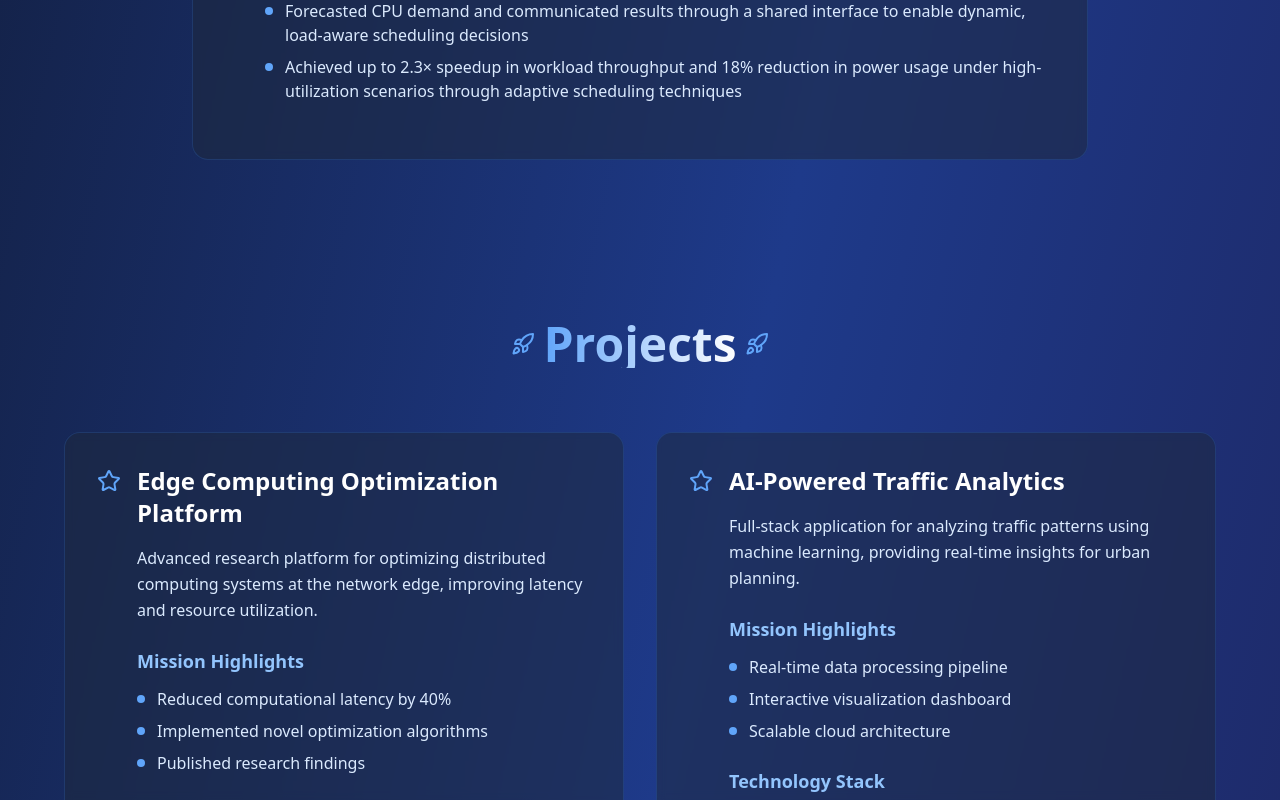
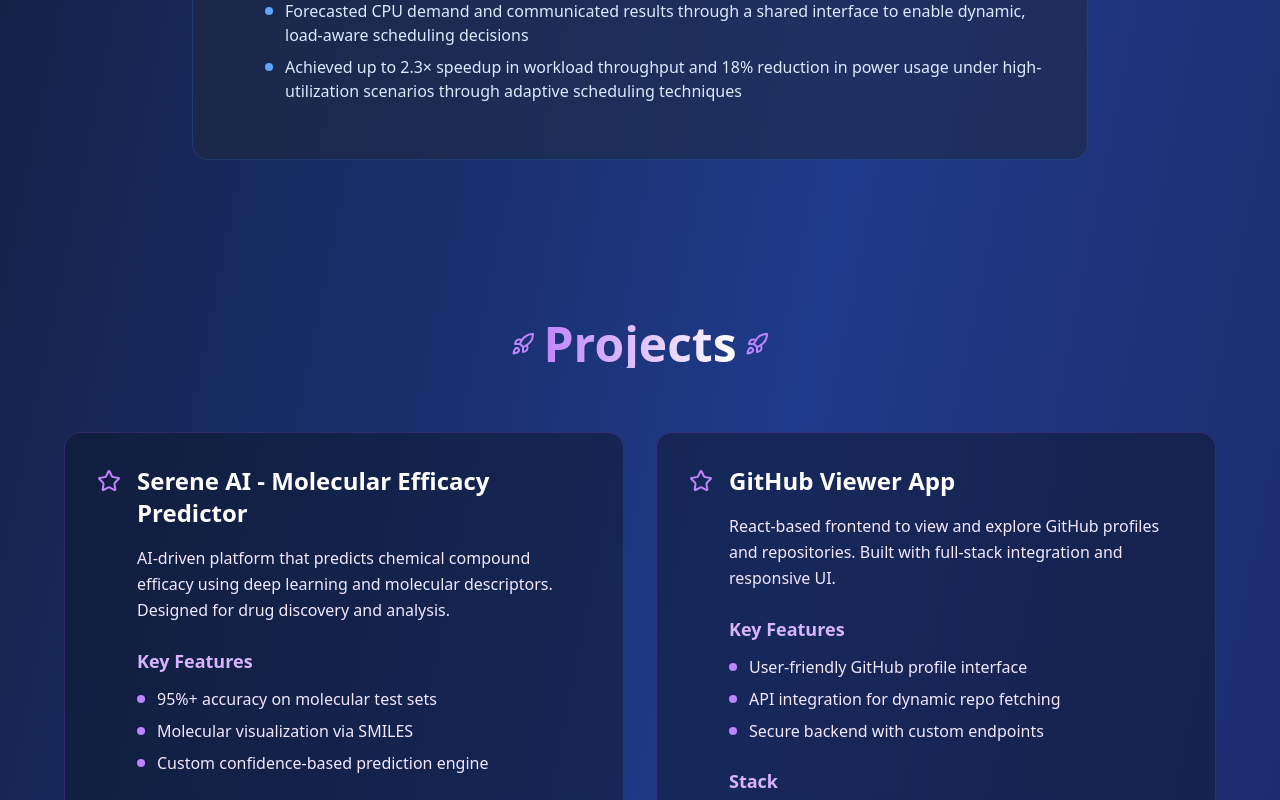
Before and after one commit to EugeneBertrand/Eugene-Bertrand, a React (Vite) app: page / in a window 1280 px wide. Shown: the part 2000-2800 px from the top of the page. Built offline with nearby package versions, Linux system fonts and the light colour scheme.

Commit message:
Update Projects.tsx

```diff
--- a/src/components/Projects.tsx
+++ b/src/components/Projects.tsx
@@ -1,78 +1,137 @@
 import { Star, Rocket } from "lucide-react";
-const projects = [{
-  title: "Edge Computing Optimization Platform",
-  description: "Advanced research platform for optimizing distributed computing systems at the network edge, improving latency and resource utilization.",
-  technologies: ["Python", "TensorFlow", "Docker", "Kubernetes", "C++"],
-  highlights: ["Reduced computational latency by 40%", "Implemented novel optimization algorithms", "Published research findings"]
-}, {
-  title: "AI-Powered Traffic Analytics",
-  description: "Full-stack application for analyzing traffic patterns using machine learning, providing real-time insights for urban planning.",
-  technologies: ["React", "Node.js", "Python", "PostgreSQL", "AWS"],
-  highlights: ["Real-time data processing pipeline", "Interactive visualization dashboard", "Scalable cloud architecture"]
-}, {
-  title: "Embedded System Controller",
-  description: "Firmware development for IoT devices with real-time data collection and wireless communication capabilities.",
-  technologies: ["C", "ARM Cortex", "FreeRTOS", "Bluetooth", "I2C"],
-  highlights: ["Low-power system design", "Wireless sensor networking", "Real-time operating system integration"]
-}, {
-  title: "Distributed Computing Framework",
-  description: "Scalable framework for distributed machine learning workloads across multiple compute nodes with fault tolerance.",
-  technologies: ["Go", "gRPC", "Redis", "MongoDB", "Apache Kafka"],
-  highlights: ["Fault-tolerant architecture", "Auto-scaling capabilities", "High-throughput data processing"]
-}];
+
+const projects = [
+  {
+    title: "Serene AI - Molecular Efficacy Predictor",
+    description:
+      "AI-driven platform that predicts chemical compound efficacy using deep learning and molecular descriptors. Designed for drug discovery and analysis.",
+    technologies: ["Python", "Megatron GPT", "RDKit", "PyTorch", "Pandas"],
+    highlights: [
+      "95%+ accuracy on molecular test sets",
+      "Molecular visualization via SMILES",
+      "Custom confidence-based prediction engine",
+    ],
+  },
+  {
+    title: "GitHub Viewer App",
+    description:
+      "React-based frontend to view and explore GitHub profiles and repositories. Built with full-stack integration and responsive UI.",
+    technologies: ["React", "Node.js", "Express", "SQL", "GitHub API"],
+    highlights: [
+      "User-friendly GitHub profile interface",
+      "API integration for dynamic repo fetching",
+      "Secure backend with custom endpoints",
+    ],
+  },
+  {
+    title: "High-Performance Matrix Benchmarking",
+    description:
+      "Parallel computing scripts benchmarking matrix operations using multiprocessing, OpenMP, and MPI techniques for edge workloads.",
+    technologies: ["Python", "C", "OpenMP", "MPI", "Mojo"],
+    highlights: [
+      "Parallelized matrix multiplication in C and Python",
+      "Speedup analysis for multicore environments",
+      "Real-time CPU logging and optimization",
+    ],
+  },
+  {
+    title: "AI Logic Inference Engine",
+    description:
+      "Explainable AI system integrating SWI-Prolog with Python to enable logic-based reasoning and backward chaining for decision support.",
+    technologies: ["Prolog", "Python", "Flask", "Logic Programming"],
+    highlights: [
+      "Custom rule-based inference system",
+      "FOL knowledge base with explainable outputs",
+      "Integration with AI model evaluation tools",
+    ],
+  },
+  {
+    title: "Call of Duty Player Stats Analysis in R",
+    description:
+      "Statistical analysis project using a fictional Call of Duty dataset. Demonstrates R-based data wrangling, visualization, and performance prediction with linear regression.",
+    technologies: ["R", "ggplot2", "dplyr", "readr"],
+    highlights: [
+      "Kill/Death ratio computation and visualization",
+      "Histogram and scatterplot generation",
+      "Linear regression model for score prediction",
+      "Summary statistics and insights from gameplay data",
+    ],
+  },
+];
+
 const Projects = () => {
-  return <section id="projects" className="py-20 relative">
+  return (
+    <section id="projects" className="py-20 relative">
       <div className="container mx-auto px-4">
         <div className="text-center mb-16">
           <div className="flex items-center justify-center mb-4">
-            <Rocket className="h-6 w-6 text-blue-400 mr-2" />
-            <h2 className="text-4xl md:text-5xl font-bold bg-gradient-to-r from-blue-400 to-white bg-clip-text text-transparent">Projects</h2>
-            <Rocket className="h-6 w-6 text-blue-400 ml-2" />
+            <Rocket className="h-6 w-6 text-purple-400 mr-2" />
+            <h2 className="text-4xl md:text-5xl font-bold bg-gradient-to-r from-purple-400 to-white bg-clip-text text-transparent">
+              Projects
+            </h2>
+            <Rocket className="h-6 w-6 text-purple-400 ml-2" />
           </div>
         </div>
 
         <div className="max-w-6xl mx-auto">
           <div className="grid md:grid-cols-2 gap-8">
-            {projects.map((project, index) => <div key={index} className="bg-slate-800/50 backdrop-blur-sm rounded-2xl p-8 border border-blue-500/20 hover:border-blue-400/40 transition-all duration-500 hover:scale-105 group">
+            {projects.map((project, index) => (
+              <div
+                key={index}
+                className="bg-slate-900/50 backdrop-blur-sm rounded-2xl p-8 border border-purple-500/20 hover:border-purple-400/40 transition-all duration-500 hover:scale-105 group"
+              >
                 <div className="flex items-start mb-6">
-                  <Star className="h-6 w-6 text-blue-400 mr-4 mt-1 flex-shrink-0 group-hover:animate-pulse" />
+                  <Star className="h-6 w-6 text-purple-400 mr-4 mt-1 flex-shrink-0 group-hover:animate-pulse" />
                   <div className="flex-1">
                     <h3 className="text-2xl font-semibold text-white mb-4">
                       {project.title}
                     </h3>
 
-                    <p className="text-blue-100 mb-6 leading-relaxed">
+                    <p className="text-purple-100 mb-6 leading-relaxed">
                       {project.description}
                     </p>
 
                     <div className="mb-6">
-                      <h4 className="text-lg font-semibold text-blue-300 mb-3">
-                        Mission Highlights
+                      <h4 className="text-lg font-semibold text-purple-300 mb-3">
+                        Key Features
                       </h4>
                       <ul className="space-y-2">
-                        {project.highlights.map((highlight, hIndex) => <li key={hIndex} className="flex items-start text-blue-100">
-                            <div className="w-2 h-2 bg-blue-400 rounded-full mr-3 mt-2 flex-shrink-0"></div>
+                        {project.highlights.map((highlight, hIndex) => (
+                          <li
+                            key={hIndex}
+                            className="flex items-start text-purple-100"
+                          >
+                            <div className="w-2 h-2 bg-purple-400 rounded-full mr-3 mt-2 flex-shrink-0"></div>
                             {highlight}
-                          </li>)}
+                          </li>
+                        ))}
                       </ul>
                     </div>
 
                     <div>
-                      <h4 className="text-lg font-semibold text-blue-300 mb-3">
-                        Technology Stack
+                      <h4 className="text-lg font-semibold text-purple-300 mb-3">
+                        Stack
                       </h4>
                       <div className="flex flex-wrap gap-2">
-                        {project.technologies.map((tech, techIndex) => <span key={techIndex} className="px-3 py-1 bg-blue-900/30 text-blue-200 rounded-full text-sm border border-blue-500/30">
+                        {project.technologies.map((tech, techIndex) => (
+                          <span
+                            key={techIndex}
+                            className="px-3 py-1 bg-purple-900/30 text-purple-200 rounded-full text-sm border border-purple-500/30"
+                          >
                             {tech}
-                          </span>)}
+                          </span>
+                        ))}
                       </div>
                     </div>
                   </div>
                 </div>
-              </div>)}
+              </div>
+            ))}
           </div>
         </div>
       </div>
-    </section>;
+    </section>
+  );
 };
+
 export default Projects;
```
